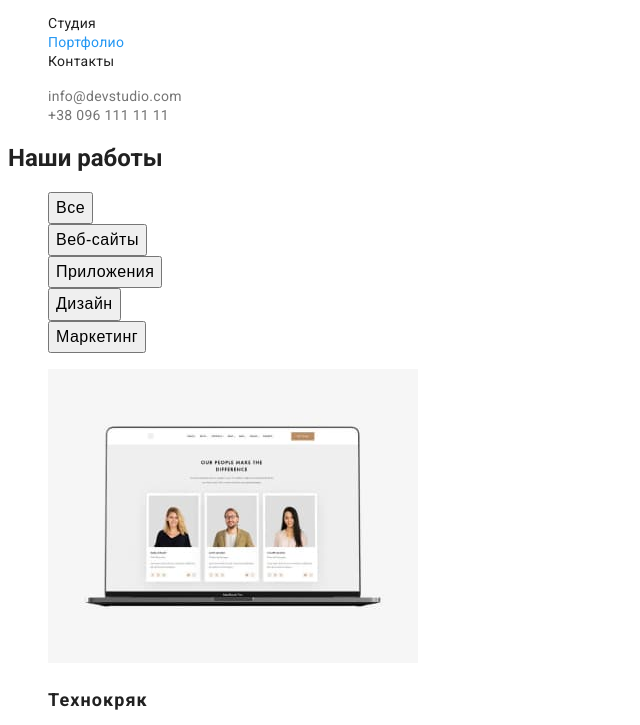
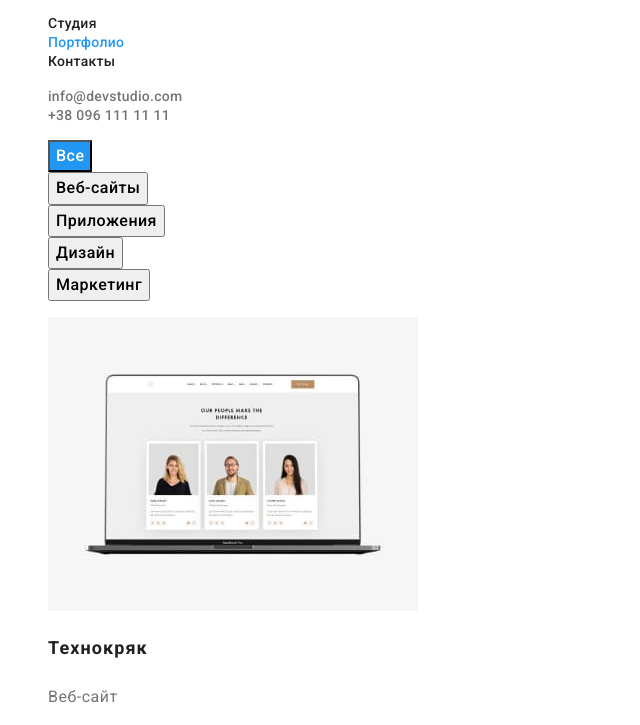
Before and after one commit to AlexRudnyk/goit-markup-hw-02, a plain HTML site: page portfolio.html in a window 1280 px wide. Shown: the part 41-766 px from the top of the page, without its empty margins (0-640 px from the left). Drawn offline with Linux system fonts and the light colour scheme.

Commit message:
Исправляет ошибки после проверки ДЗ

```diff
--- a/css/styles.css
+++ b/css/styles.css
@@ -31,6 +31,7 @@ body {
   text-decoration: none;
   color: var(--primary-text-color);
   font-size: 14px;
+  font-weight: 500;
   line-height: 1.17;
   letter-spacing: 0.02em;
 }
@@ -71,10 +72,24 @@ body {
   cursor: pointer;
   background-color: var(--accent-color);
   color: #ffffff;
+  font-family: inherit;
   font-size: 16px;
   font-weight: 700;
   line-height: 1.88;
   letter-spacing: 0.06em;
+}
+
+.visually-hidden {
+  position: absolute;
+  white-space: nowrap;
+  width: 1px;
+  height: 1px;
+  overflow: hidden;
+  border: 0;
+  padding: 0;
+  clip: rect(0 0 0 0);
+  clip-path: inset(50%);
+  margin: -1px;
 }
 
 .features-list {
@@ -156,6 +171,7 @@ body {
   letter-spacing: 0.03em;
   color: rgba(255, 255, 255, 0.6);
   letter-spacing: 0.03em;
+  text-decoration: none;
 }
 
 .footer-link:hover,
@@ -166,6 +182,7 @@ body {
 /* Portfolio Styles */
 
 .btn-portfolio {
+  font-family: inherit;
   font-weight: 500;
   font-size: 16px;
   line-height: 1.63;
@@ -175,6 +192,11 @@ body {
 
 .btn-portfolio:hover,
 .btn-portfolio:focus {
+  color: var(--hero-text-color);
+  background-color: var(--accent-color);
+}
+
+.btn-portfolio.active {
   color: var(--hero-text-color);
   background-color: var(--accent-color);
 }
--- a/portfolio.html
+++ b/portfolio.html
@@ -31,10 +31,10 @@
     <main>
       <section>
         <!-- Спрятать заголовок h1 -->
-        <h1>Наши работы</h1>
+        <h1 class="visually-hidden">Наши работы</h1>
         <!-- Список кнопок -->
         <ul class="nav-list">
-          <li><button class="btn-portfolio" type="button">Все</button></li>
+          <li><button class="btn-portfolio active" type="button">Все</button></li>
           <li><button class="btn-portfolio" type="button">Веб-сайты</button></li>
           <li><button class="btn-portfolio" type="button">Приложения</button></li>
           <li><button class="btn-portfolio" type="button">Дизайн</button></li>
```
Also changed, not shown: index.html (+1 -1 lines).
